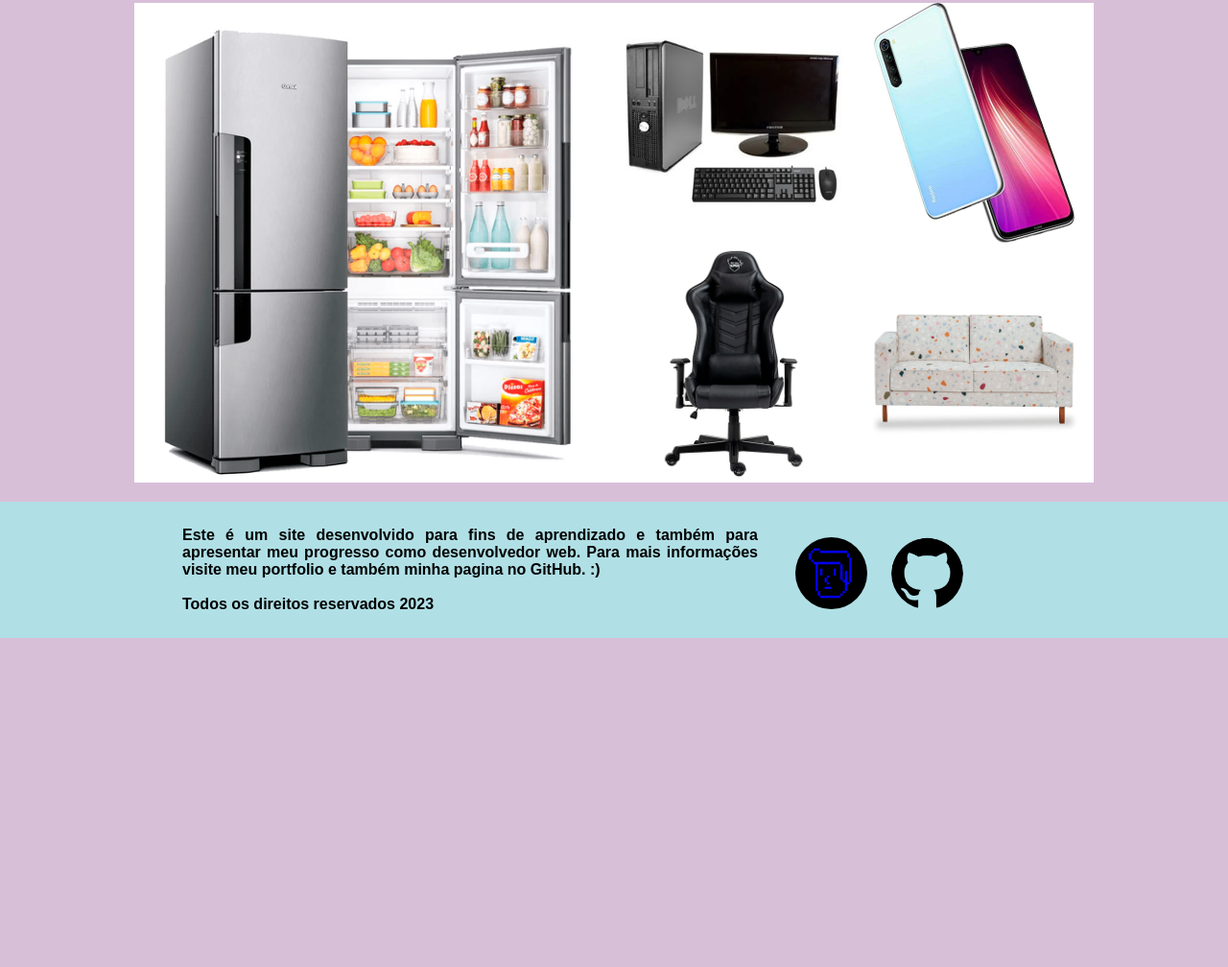
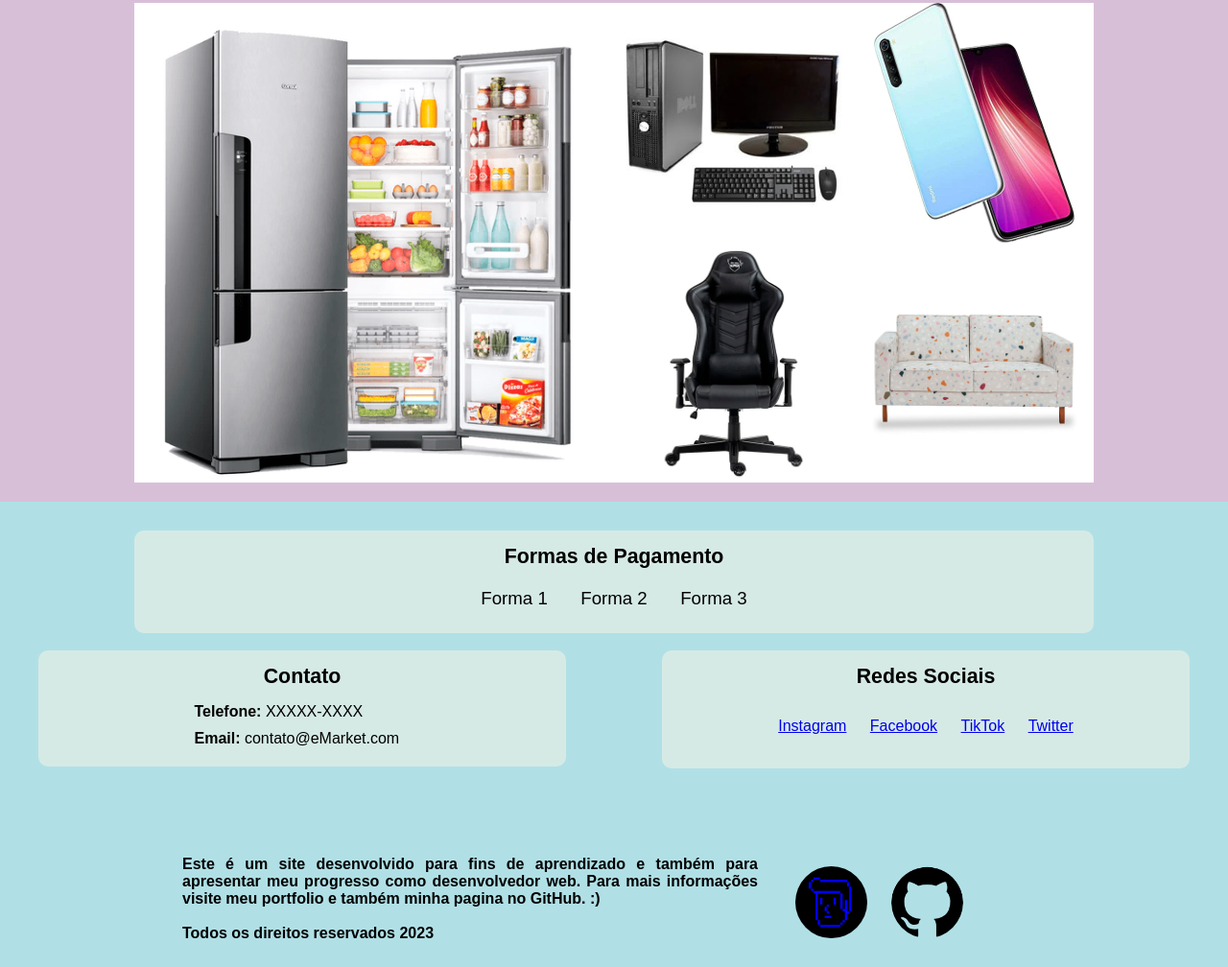
Before and after one commit to JoseCarlosCamara/plataforma_e-commerce, a plain HTML site: page index.html in a window 1280 px wide. Shown: the part 236-1244 px from the top of the page at 96% size. Before the commit the page ends 901 px from the top, so only its background shows below. Drawn offline with Linux system fonts and the light colour scheme.

Commit message:
criação e formatação do rodape usando footer

```diff
--- a/css/estilo.css
+++ b/css/estilo.css
@@ -243,7 +243,75 @@ body{
     margin-top: 20px;
 }
 
-#conteudoRodape p{
+#conteudoRodape{
+    width: 1200px;
+    margin: auto;
+    margin-bottom: 75px;
+    margin-top: 20px;
+}
+
+#conteudoRodape ul{
+    list-style-type: none;
+    padding: 0;
+    margin: 0;
+    text-align: center;
+}
+
+.tituloRodape{
+    margin: auto;
+    padding: 0;
+    width: 250px;
+    text-align: center;
+    font-size: 16pt;
+    margin-bottom: 10px;
+}
+
+#formasPagamento{
+    width: 1000px;
+    margin: auto;
+    background-color: rgba(253, 245, 230, 0.5);
+    border-radius: 10px;
+    padding: 15px 0;
+}
+
+#formasPagamento li{
+    display: inline-block;
+    padding: 10px 15px;
+    font-size: 14pt;
+}
+
+#contato{
+    width: 550px;
+    float: left;
+    background-color: rgba(253, 245, 230, 0.5);
+    border-radius: 10px;
+    padding: 15px 0;
+}
+
+#contato ul{
+    width: 225px;
+    margin: auto;
+    text-align: justify;
+}
+
+#contato li{
+    padding: 5px 0px;
+}
+
+#redesSociais{
+    width: 550px;
+    float: right;
+    background-color: rgba(253, 245, 230, 0.5);
+    border-radius: 10px;
+    padding: 15px 0;
+}
+
+#redesSociais li{
+    display: inline-block;
+    padding: 20px 10px;
+}
+
+#infoDev p{
     display: inline-block;
     width: 600px;
     font-weight: bold;
@@ -251,7 +319,7 @@ body{
     margin-left: 150px;
 }
 
-#conteudoRodape{
+#infoDev{
     width: 1200px;
     margin: auto;
 }
--- a/index.html
+++ b/index.html
@@ -91,7 +91,47 @@
             </div>
         </div>
         <footer id="rodape">
+
             <div id="conteudoRodape">
+                <div id="formasPagamento">
+                    <h4 class="tituloRodape">
+                        Formas de Pagamento
+                    </h4>
+                    <ul>
+                        <li>Forma 1</li>
+                        <li>Forma 2</li>
+                        <li>Forma 3</li>
+                    </ul>
+                </div>
+
+                <br>
+
+                <div id="contato">
+                    <h4 class="tituloRodape">
+                        Contato
+                    </h4>
+                    <ul>
+                        <li><strong>Telefone:</strong> XXXXX-XXXX</li>
+                        <li><strong>Email:</strong> contato@eMarket.com</li>
+                    </ul>
+                </div>
+
+                <div id="redesSociais">
+                    <h4 class="tituloRodape">
+                        Redes Sociais
+                    </h4>
+                    <ul>
+                        <li><a href="#">Instagram</a></li>
+                        <li><a href="#">Facebook</a></li>
+                        <li><a href="#">TikTok</a></li>
+                        <li><a href="#">Twitter</a></li>
+                    </ul>
+                </div>
+
+                <div class="clear"></div>
+            </div>
+
+            <div id="infoDev">
             <p>
                 Este é um site desenvolvido para fins de aprendizado e também para apresentar meu progresso como desenvolvedor web. Para mais informações visite meu portfolio e também minha pagina no GitHub. :)
 
@@ -101,9 +141,9 @@
             </p>
 
             <div id="linkIcons">
-                <a href="https://josecarloscamara.github.io/meu-portfolio/"><img src="assets/portfolio.png
+                <a href="https://josecarloscamara.github.io/meu-portfolio/" target="_blank"><img src="assets/portfolio.png
                 " alt="portfolio icon" height="75px" title="Portfólio - José Carlos"></a>
-                <a href="https://github.com/JoseCarlosCamara"><img src="assets/github.png" alt="github icon" title="GitHub - José Carlos" height="75px">
+                <a href="https://github.com/JoseCarlosCamara" target="_blank"><img src="assets/github.png" alt="github icon" title="GitHub - José Carlos" height="75px">
                 </a>
             </div>
 
```
